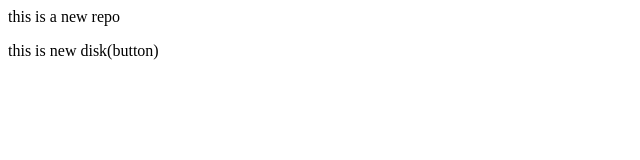
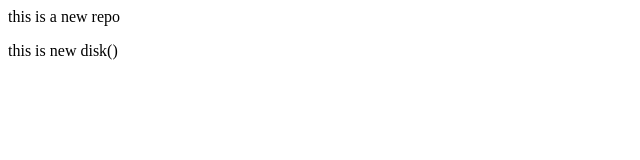
Before and after one commit to sujitthorat2004/localrepo, a plain HTML site: page index.html in a window 1280 px wide. Shown: the full height of the page, 0-640 px from the left. Drawn offline with Linux system fonts and the light colour scheme.

Commit message:
change saved

```diff
--- a/index.html
+++ b/index.html
@@ -1,2 +1,2 @@
 <p>this is a new repo</p>
-<p>this is new disk(button)</p>
+<p>this is new disk()</p>
```
